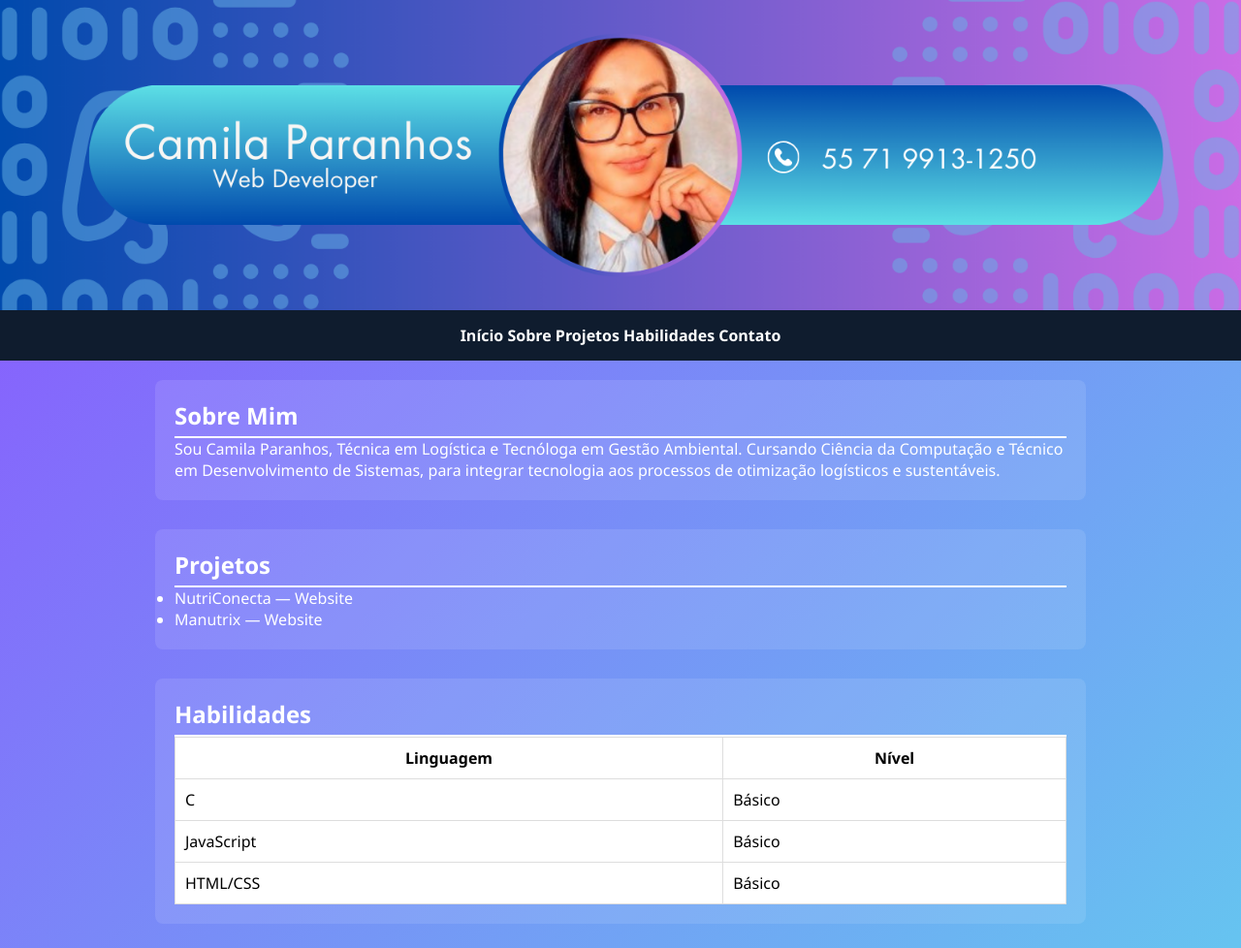
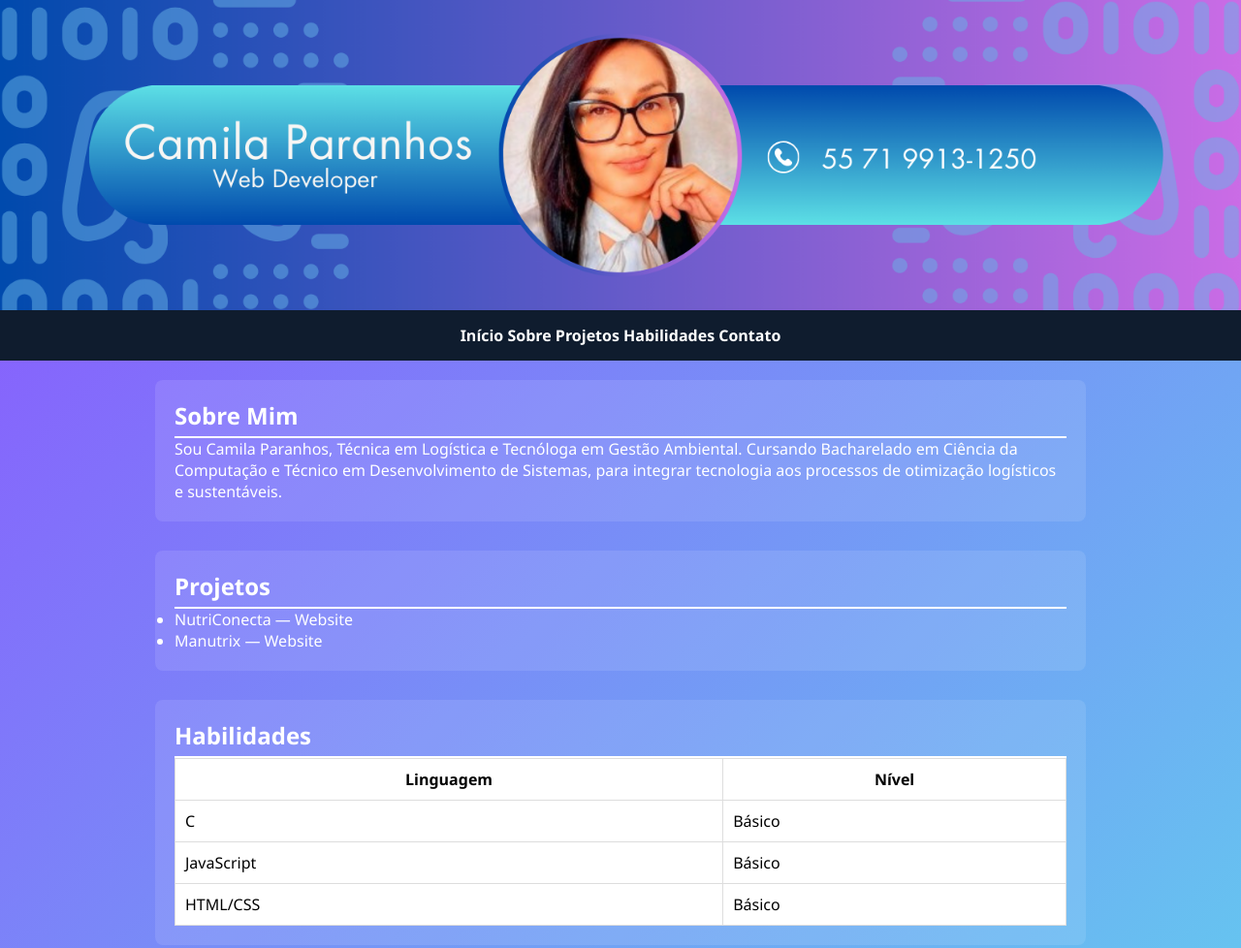
Before and after one commit to milladecastro1309/portfolio, a plain HTML site: page portfolio-T1-Camila/index.html in a window 1280 px wide. Shown: the top 978 px of the page at 97% size. Drawn offline with Linux system fonts and the light colour scheme.

Commit message:
Update index.html
atualização

```diff
--- a/portfolio-T1-Camila/index.html
+++ b/portfolio-T1-Camila/index.html
@@ -27,7 +27,7 @@
   <main class="container">
     <section id="sobre">
       <h2>Sobre Mim</h2>
-      <p>Sou Camila Paranhos, Técnica em Logística e Tecnóloga em Gestão Ambiental. Cursando Ciência da Computação e Técnico em Desenvolvimento de Sistemas, para integrar tecnologia aos processos de otimização logísticos e sustentáveis.</p>
+      <p>Sou Camila Paranhos, Técnica em Logística e Tecnóloga em Gestão Ambiental. Cursando Bacharelado em Ciência da Computação e Técnico em Desenvolvimento de Sistemas, para integrar tecnologia aos processos de otimização logísticos e sustentáveis.</p>
     </section>
 
     <section id="projetos">
```
